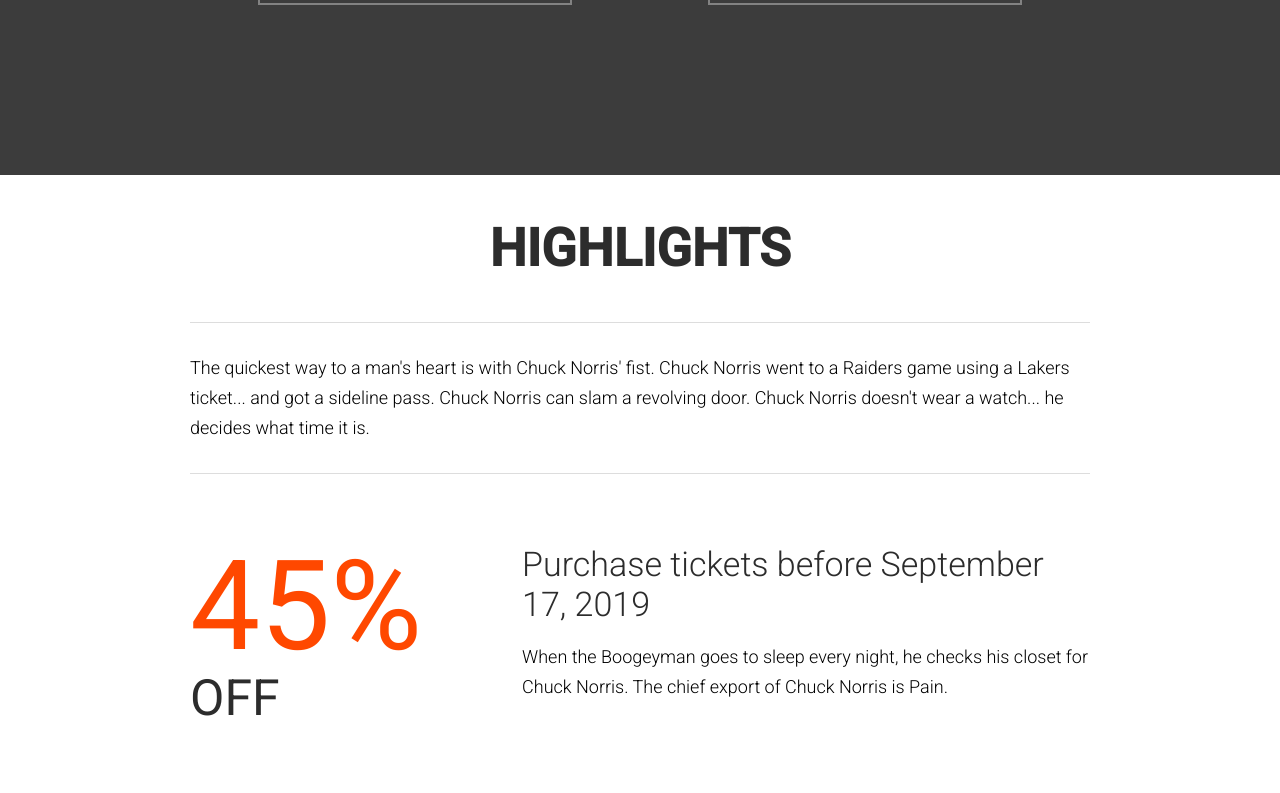
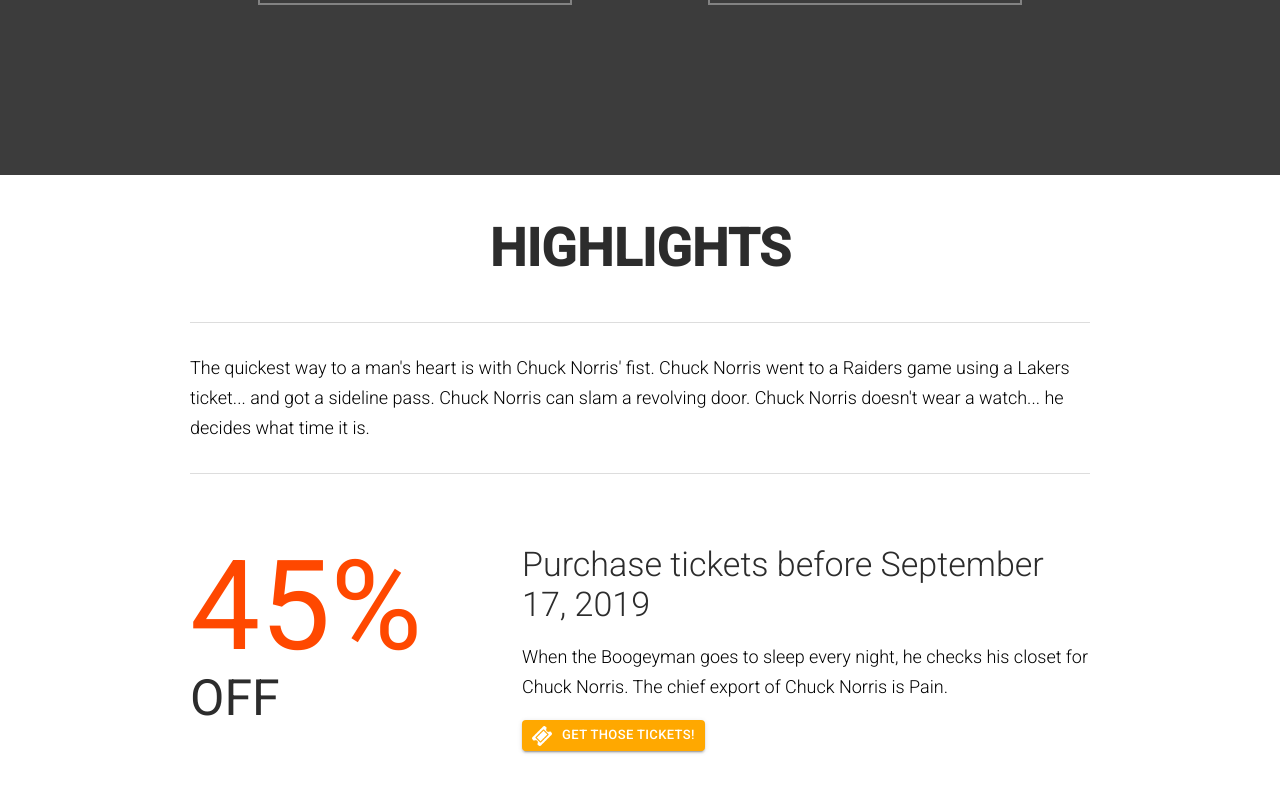
Before and after one commit to MonMaramba/the_venue, a React (Create React App) app: page / in a window 1280 px wide. Shown: the part 1262-2055 px from the top of the page. Built offline with nearby package versions, Linux system fonts and the light colour scheme.

Commit message:
button component complete

```diff
--- a/src/components/Highlights/Discount.js
+++ b/src/components/Highlights/Discount.js
@@ -1,6 +1,7 @@
 import React, { Component } from "react";
 import Fade from "react-reveal/Fade";
 import Slide from "react-reveal/Slide";
+import MyButton from "../utils/MyButton";
 
 export default class Discount extends Component {
   state = {
@@ -41,6 +42,13 @@
                 Pain.
               </p>
 
+              <MyButton
+                text="Get those tickets!"
+                bck="#ffa800"
+                color="#ffffff"
+                link="http://google.com"
+              />
+
               <div />
             </div>
           </Slide>
--- /dev/null
+++ b/src/components/utils/MyButton.js
@@ -0,0 +1,22 @@
+import React from "react";
+import Button from "@material-ui/core/Button";
+import TicketIcon from "../../resources/images/icons/ticket.png";
+
+const MyButton = props => {
+  return (
+    <Button
+      href={props.link}
+      variant="contained"
+      size="small"
+      style={{
+        background: props.bck,
+        color: props.color
+      }}
+    >
+      <img src={TicketIcon} className="iconImage" alt="icon_button" />
+      {props.text}
+    </Button>
+  );
+};
+
+export default MyButton;
```
